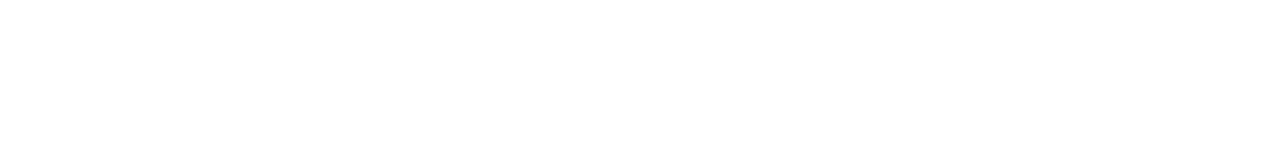
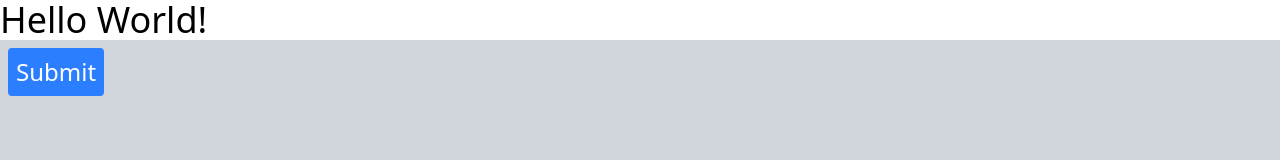
Before and after one commit to mdas1998/TailwindCSS, a plain HTML site: page Tailwind with CDN/index.html in a window 1280 px wide. Drawn offline with nearby package versions, Linux system fonts and the light colour scheme.

Commit message:
TailwindCSS learned with CDN

```diff
--- a/Tailwind with CDN/index.html
+++ b/Tailwind with CDN/index.html
@@ -4,8 +4,10 @@
   <meta charset="UTF-8">
   <meta name="viewport" content="width=device-width, initial-scale=1.0">
   <title>Tailwind with CDN</title>
+  <script src="https://cdn.jsdelivr.net/npm/@tailwindcss/browser@4"></script>
 </head>
-<body>
-
+<body class="bg-gray-300">
+  <h1 class="bg-white text-black text-4xl">Hello World!</h1>
+  <button class="bg-blue-500 text-white m-2 p-2 rounded text-2xl hover:bg-blue-600">Submit</button>
 </body>
 </html>
```
